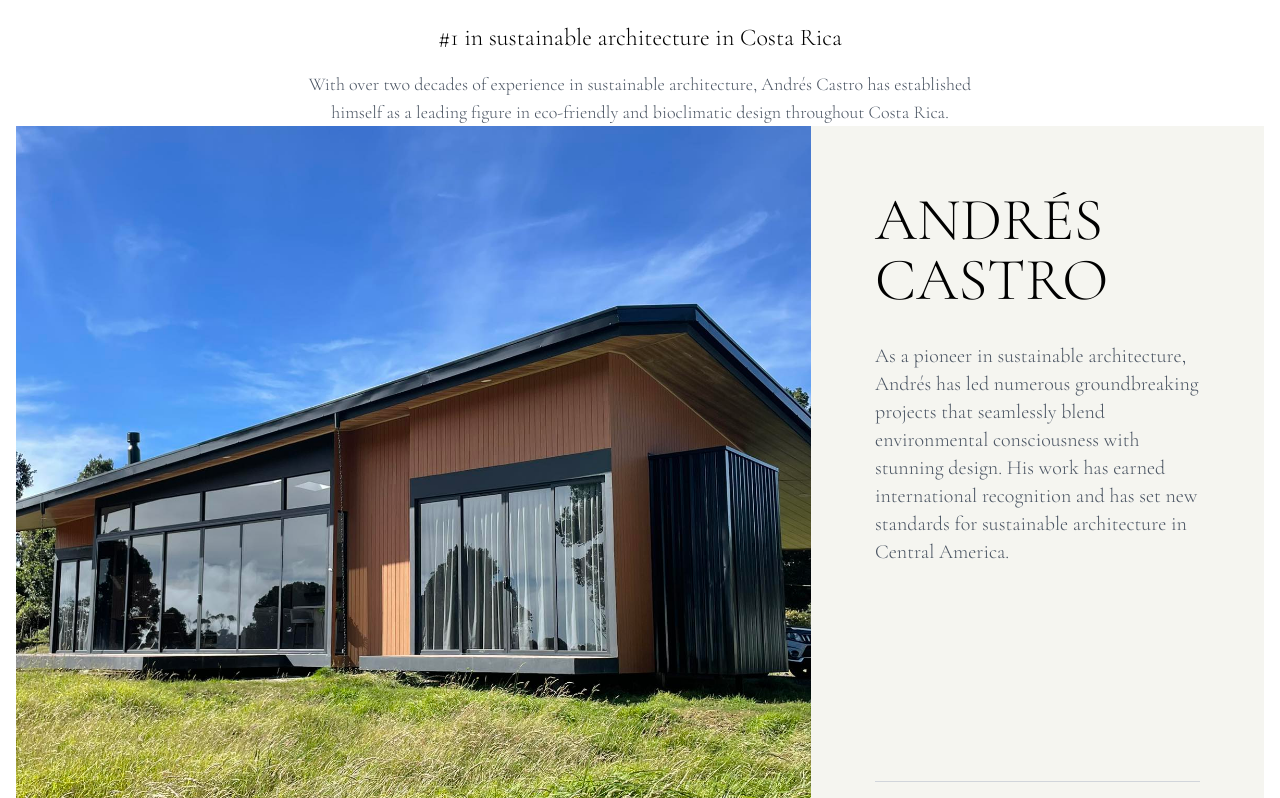
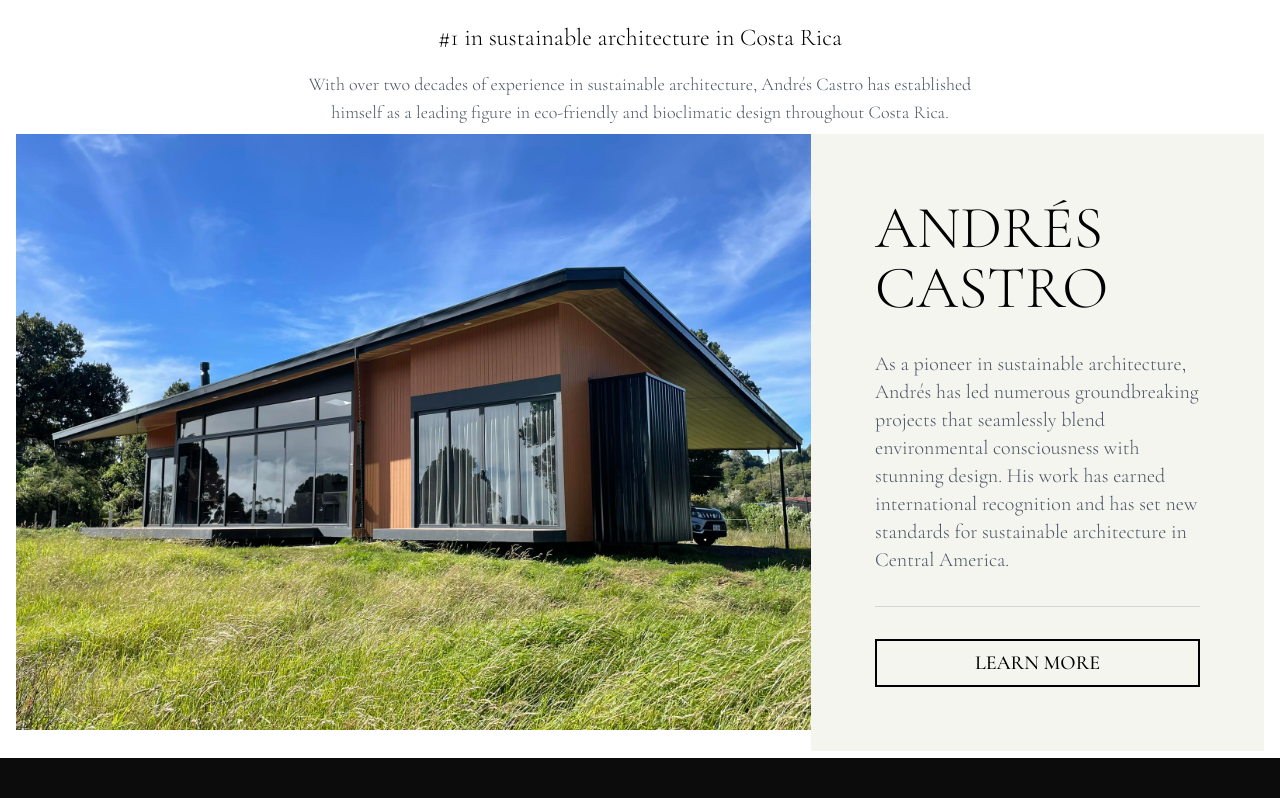
Before and after one commit to botflowlab/AndresCastroWebsite, a React (Vite) app: page / in a window 1280 px wide. Shown: the part 842-1640 px from the top of the page. Built offline with nearby package versions, Linux system fonts and the light colour scheme; a web font is replaced by a local one.

Commit message:
Update architect image to maintain aspect ratio

```diff
--- a/src/components/sections/Architect.jsx
+++ b/src/components/sections/Architect.jsx
@@ -19,16 +19,18 @@ function Architect() {
       <div className="flex-1 flex items-center px-4 mt-0">
         <div className="container mx-auto flex flex-col md:flex-row h-full">
           {/* Left Column - Image */}
-          <div className="w-full md:w-[85%] h-[600px] md:h-[800px]">
-            <img
-              src="/images/home/ac1.jpg"
-              alt="Professional architect"
-              className="w-full h-full object-cover"
-            />
+          <div className="w-full md:w-[85%] relative">
+            <div className="aspect-[16/9] md:aspect-[4/3]">
+              <img
+                src="/images/home/ac1.jpg"
+                alt="Professional architect"
+                className="w-full h-full object-cover"
+              />
+            </div>
           </div>
 
           {/* Right Column - Content */}
-          <div className="w-full md:w-[45%] bg-[#f5f5f0] p-4 sm:p-6 md:p-12 lg:p-16 flex flex-col justify-between h-[600px] md:h-[800px]">
+          <div className="w-full md:w-[45%] bg-[#f5f5f0] p-4 sm:p-6 md:p-12 lg:p-16 flex flex-col justify-between">
             <div>
               <h2 className="text-3xl sm:text-4xl md:text-5xl lg:text-6xl font-light mb-6 md:mb-8">{t('architect.name')}</h2>
               <p className="text-base sm:text-lg md:text-xl leading-relaxed mb-6 md:mb-8 text-gray-600 font-light">
```
